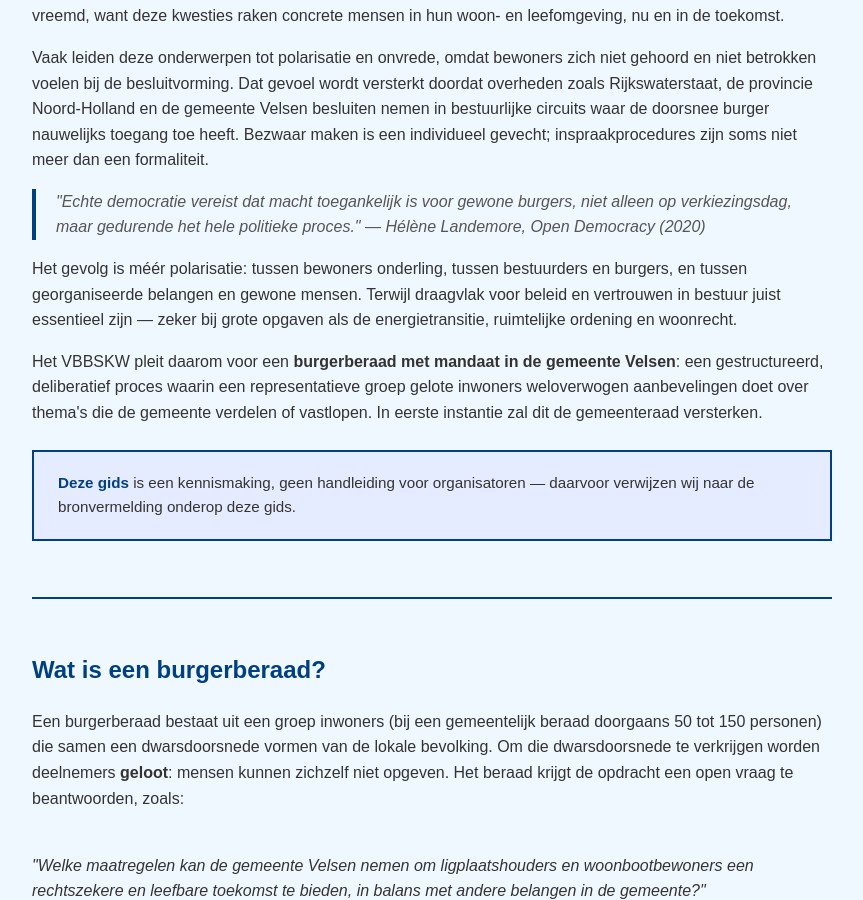
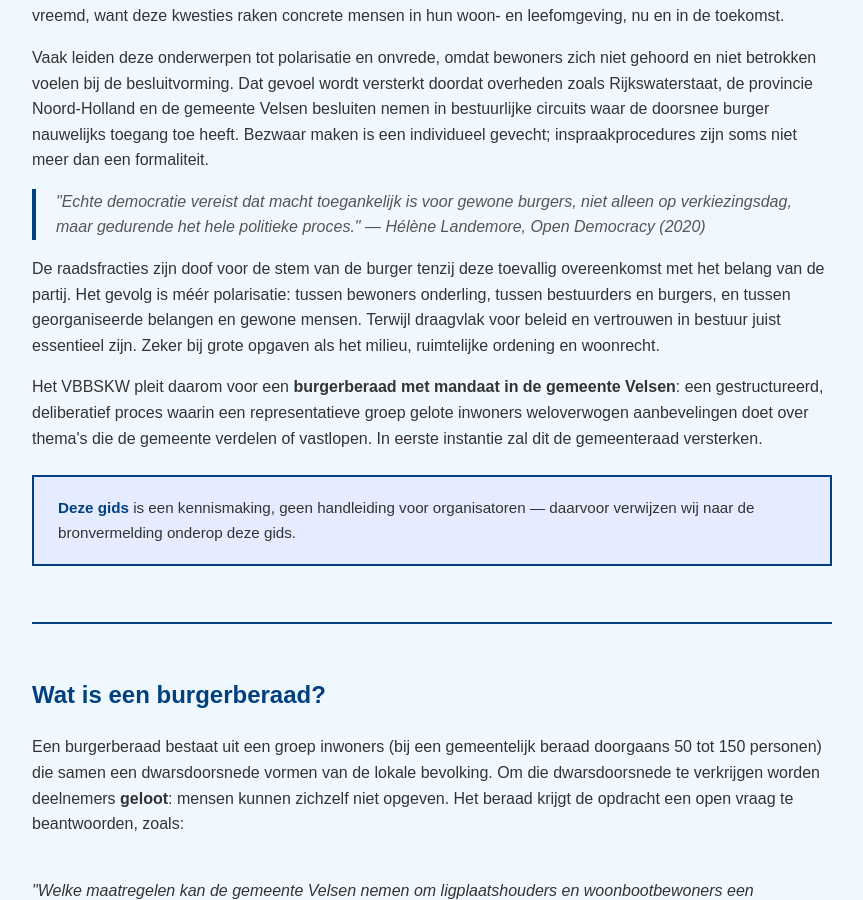
Before and after one commit to Klikblitser/VBBSKW, a Jekyll site: the page built from velsen.html, in a window 1280 px wide and 900 px high, scrolled down 1291 px. Shown: the whole window, without its empty margins (208-1071 px from the left). Built offline with Jekyll 4.4.1, drawn with Linux system fonts in a browser that asks for light colours.

Commit message:
aanpassing

```diff
--- a/velsen.html
+++ b/velsen.html
@@ -301,7 +301,7 @@ description: Loting en burgerparticipatie — geschiedenis en aanmelding Velsen
     <cite>&mdash; Hélène Landemore, <em>Open Democracy</em> (2020)</cite>
   </blockquote>
 
-  <p>Het gevolg is méér polarisatie: tussen bewoners onderling, tussen bestuurders en burgers, en tussen georganiseerde belangen en gewone mensen. Terwijl draagvlak voor beleid en vertrouwen in bestuur juist essentieel zijn &mdash; zeker bij grote opgaven als de energietransitie, ruimtelijke ordening en woonrecht.</p>
+  <p>De raadsfracties zijn doof voor de stem van de burger tenzij deze toevallig overeenkomst met het belang van de partij. Het gevolg is méér polarisatie: tussen bewoners onderling, tussen bestuurders en burgers, en tussen georganiseerde belangen en gewone mensen. Terwijl draagvlak voor beleid en vertrouwen in bestuur juist essentieel zijn. Zeker bij grote opgaven als het milieu, ruimtelijke ordening en woonrecht.</p>
 
   <p>Het VBBSKW pleit daarom voor een <strong>burgerberaad met mandaat in de gemeente Velsen</strong>: een gestructureerd, deliberatief proces waarin een representatieve groep gelote inwoners weloverwogen aanbevelingen doet over thema's die de gemeente verdelen of vastlopen. In eerste instantie zal dit de gemeenteraad versterken.</p>
 
```
